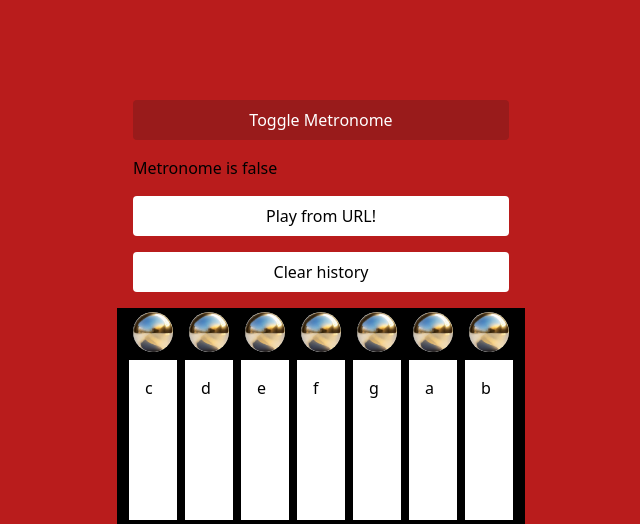
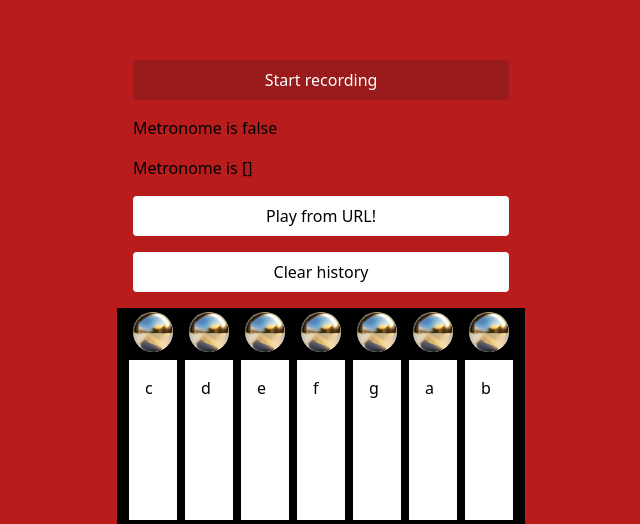
Before and after one commit to lysmac/christmas-piano, a Vue app: page / in a window 1280 px wide. Shown: the part 276-800 px from the top of the page, without its empty margins (319-959 px from the left). Built offline with nearby package versions, Linux system fonts and the light colour scheme.

Commit message:
now it returns an array with the ticks

```diff
--- a/src/components/Piano.vue
+++ b/src/components/Piano.vue
@@ -149,12 +149,16 @@ function clearHistory() {
 }
 
 const metronomeToggle = ref(false);
+const metronomeArray = ref<string[]>([]);
 
 watchEffect(() => {
   if (metronomeToggle.value) {
     metronome(true);
   } else {
-    metronome(false);
+    const returnMetronome = metronome(false);
+    if (returnMetronome == undefined) return;
+
+    metronomeArray.value = returnMetronome;
   }
 });
 </script>
@@ -165,9 +169,10 @@ watchEffect(() => {
       @click="metronomeToggle = !metronomeToggle"
       class="bg-red-800 text-white rounded p-2"
     >
-      Toggle Metronome
+      {{ metronomeToggle ? "Stop recording" : "Start recording" }}
     </button>
     <p>Metronome is {{ metronomeToggle }}</p>
+    <p>Metronome is {{ metronomeArray }}</p>
     <button @click="playHistory()" class="bg-white p-2 rounded">
       Play from URL!
     </button>
--- a/src/metronome.ts
+++ b/src/metronome.ts
@@ -1,14 +1,29 @@
+import playNote from "./playNote";
+
 let intervalId: number;
+const metronomeArray: string[] = [];
+const metronomeSound = "../src/assets/sounds/m.mp3";
 
 export default function metronome(toggle: boolean) {
   console.log("this is the input toggle:", toggle);
 
   if (toggle) {
+    console.log("Tick");
+    playNote(metronomeSound);
+    metronomeArray.push("tick");
+    console.log();
+
     intervalId = setInterval(() => {
       console.log("Tick");
-    }, 1250);
-  } else {
-    console.log("Stopping the metronome");
+      playNote(metronomeSound);
+      metronomeArray.push("tick");
+    }, 1000);
+  }
+  if (!toggle) {
+    console.log("Stopped the metronome");
     clearInterval(intervalId);
+    const resultArray = [...metronomeArray];
+    metronomeArray.length = 0;
+    return resultArray;
   }
 }
```
Also changed, not shown: 1 other file (tests, documents, lock files or other folders).
